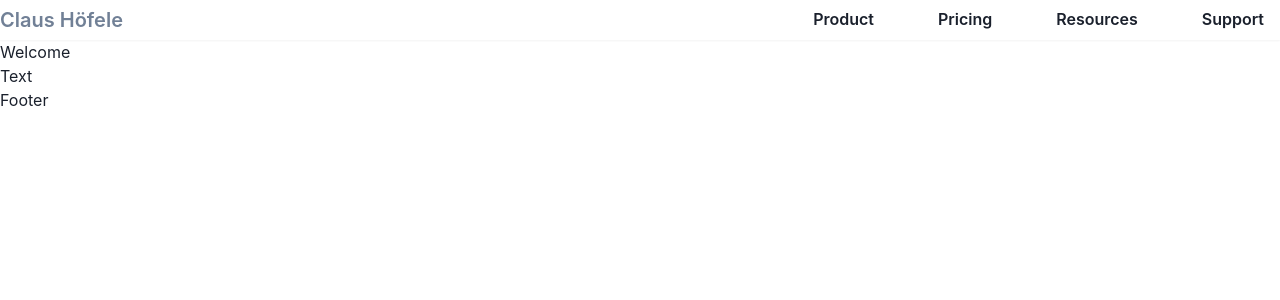
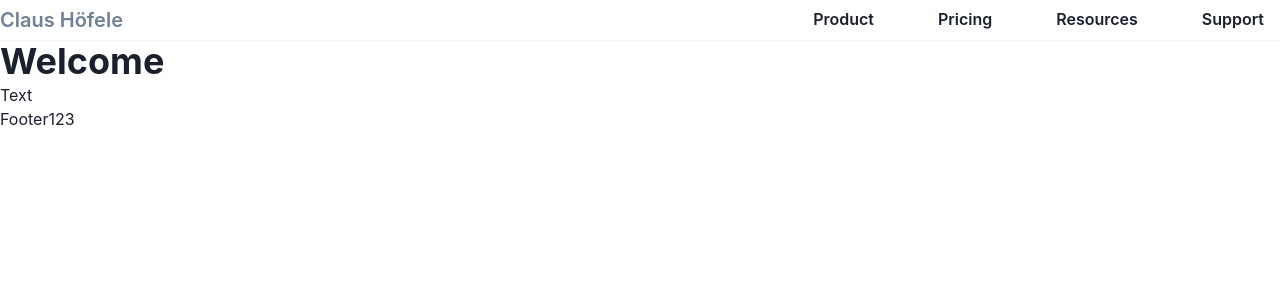
Before and after one commit to choefele/claushoefele.com, a Next.js app: page / in a window 1280 px wide. Shown: the top 300 px of the page. Built offline with nearby package versions, Linux system fonts and the light colour scheme.

Commit message:
Use proper Chakra UI styling

```diff
--- a/src/components/footer.tsx
+++ b/src/components/footer.tsx
@@ -1,3 +1,9 @@
+import { Text, Box } from '@chakra-ui/react';
+
 export default function Footer(): JSX.Element {
-  return <footer>Footer</footer>;
+  return (
+    <Box as="footer">
+      <Text>Footer123</Text>
+    </Box>
+  );
 }
--- a/src/components/navigation.tsx
+++ b/src/components/navigation.tsx
@@ -6,7 +6,6 @@ import {
   IconButton,
   Link,
   useBreakpointValue,
-  useColorModeValue,
 } from '@chakra-ui/react';
 import NextLink from 'next/link';
 import { FiMenu } from 'react-icons/fi';
--- a/src/pages/index.tsx
+++ b/src/pages/index.tsx
@@ -1,6 +1,7 @@
 import Head from 'next/head';
+import { Heading, Text } from '@chakra-ui/react';
 
-export default function Home() {
+export default function Home(): JSX.Element {
   return (
     <>
       <Head>
@@ -8,9 +9,9 @@ export default function Home() {
       </Head>
 
       <main>
-        <h1>Welcome</h1>
+        <Heading as="h1">Welcome</Heading>
 
-        <p>Text</p>
+        <Text>Text</Text>
       </main>
     </>
   );
```
